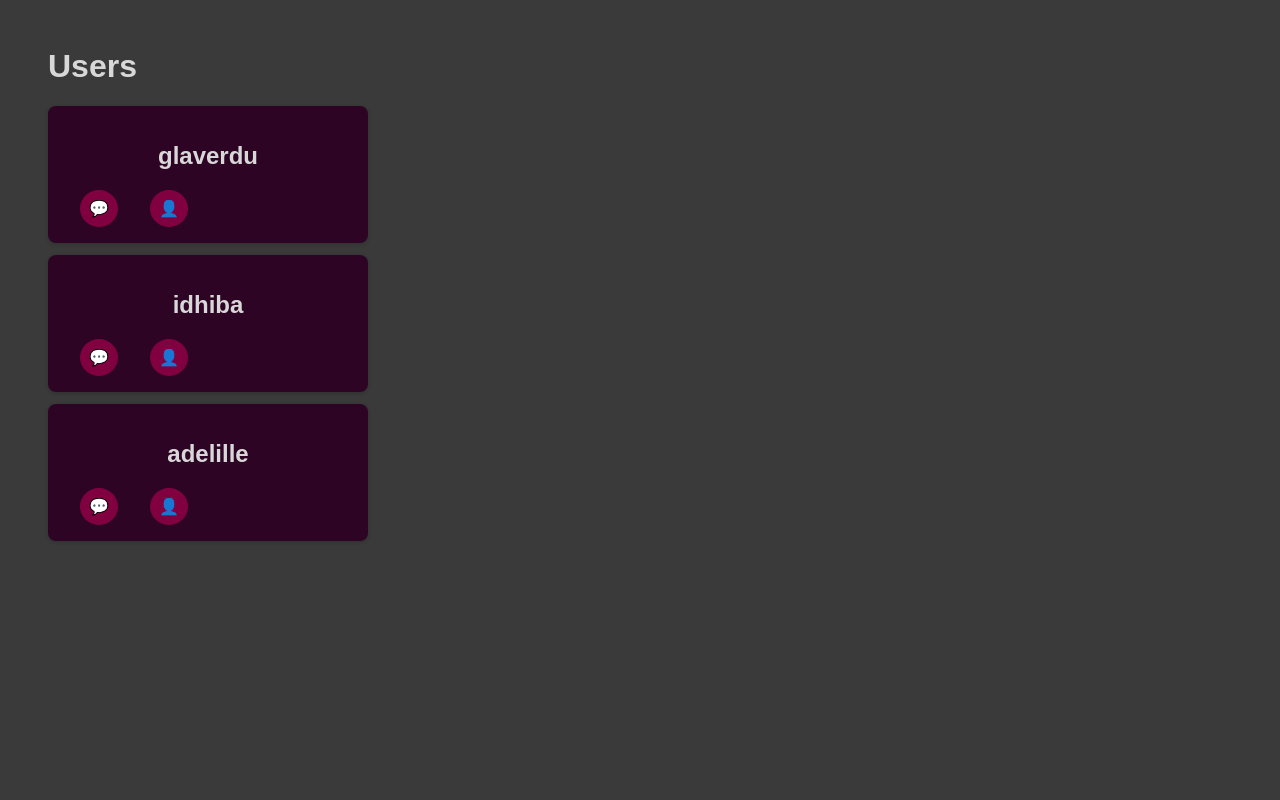
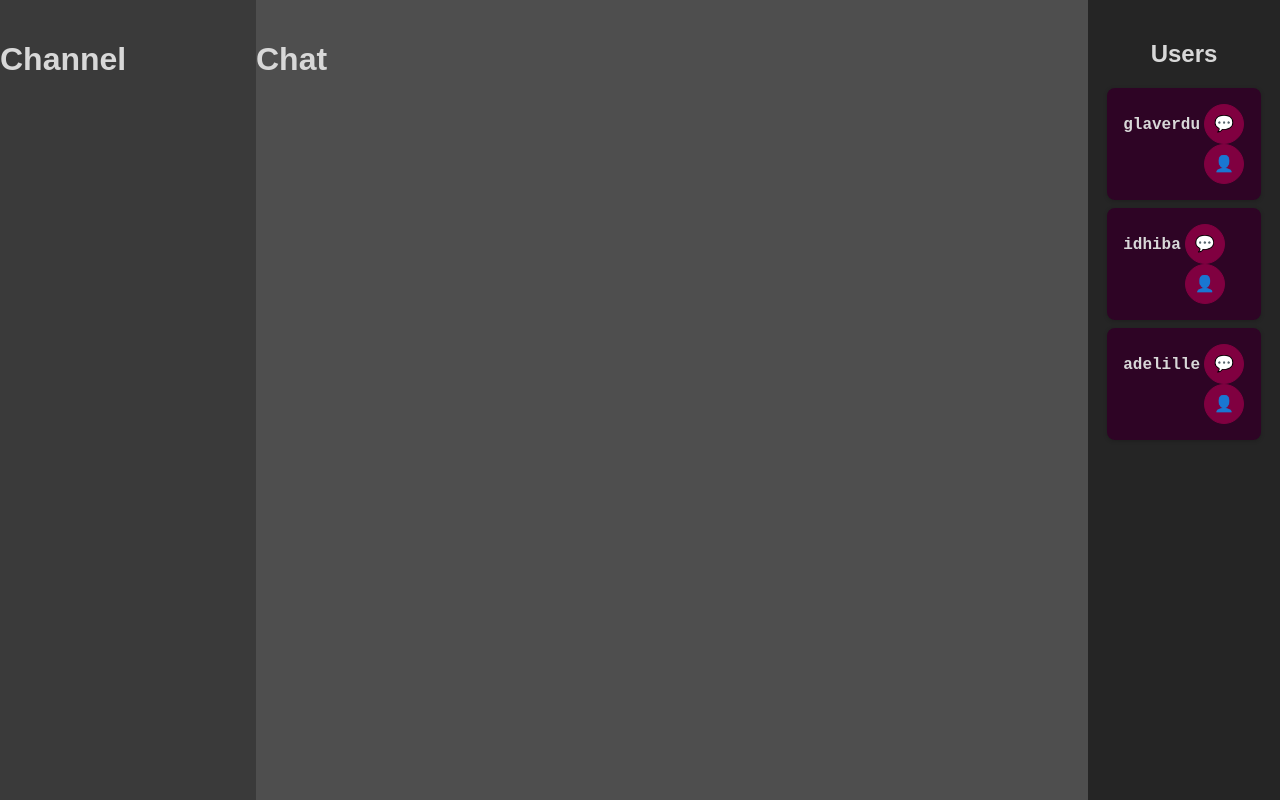
Before and after one commit to Alexdelia/training_ft_transcendance, a React (Create React App) app in the folder 04_react/: page / in a window 1280 px wide. Built offline with nearby package versions, Linux system fonts and the light colour scheme.

Commit message:
saving progress of 3 split

```diff
--- a/04_react/src/App.tsx
+++ b/04_react/src/App.tsx
@@ -16,11 +16,23 @@ function App() {
 
 	return (
 		<div>
-			<h1>Users</h1>
-			<User user={users[0]} />
-			<User user={users[1]} />
-			<User user={users[2]} />
-		</div >
+			<div className='split split--chan split--left'>
+				<h1>Channel</h1>
+			</div >
+
+			<div className='split split--chan split--center'>
+				<h1>Chat</h1>
+			</div>
+
+			<div className='split split--chan split--right'>
+				<h2>Users</h2>
+				<div className='split--center-div'>
+					<User user={users[0]} />
+					<User user={users[1]} />
+					<User user={users[2]} />
+				</div>
+			</div >
+		</div>
 	);
 }
 
--- a/04_react/src/components/profile.modal.tsx
+++ b/04_react/src/components/profile.modal.tsx
@@ -8,8 +8,8 @@ function ProfileModal(props: { user: i_user, onClose: () => void }) {
 	const p = (props.user.profilePicPath ? props.user.profilePicPath : "profile_picture/default.png");
 
 	return (
-		<div className="modal">
-			<button className="btn btn--cross" onClick={props.onClose}>✘</button>
+		<div className='modal'>
+			<button className='btn btn--cross' onClick={props.onClose}>✘</button>
 			<h2>{props.user.name}</h2>
 			<img className="img" src={p} alt="profile" />
 			<p>winrate: {w}|{l} {rate_to_print}</p>
--- a/04_react/src/components/user.component.tsx
+++ b/04_react/src/components/user.component.tsx
@@ -16,12 +16,14 @@ function User(props: { user: i_user }) {
 	}
 
 	return (
-		<div className="card">
-			<h2>{props.user.name}</h2>
-			<div className="action">
-				<button className="btn" onClick={() => { setShowChat(true) }}>💬</button>
-				<button className="btn" onClick={() => { setShowProfile(true) }}>👤</button>
-			</div>
+		<div>
+			<div className='card' style={{ display: "flex" }}>
+				<span className='h--username' style={{ flexGrow: "1" }}>{props.user.name}</span>
+				<span>
+					<button className='btn' onClick={() => { setShowChat(true) }}>💬</button>
+					<button className='btn' onClick={() => { setShowProfile(true) }}>👤</button>
+				</span >
+			</div >
 			{(showChat || showProfile) && <Backdrop onClick={resetAllStateHandle} />}
 			{showChat && <ChatModal srcName='adelille' dstName={props.user.name} onClose={() => { setShowChat(false) }} />}
 			{showProfile && <ProfileModal user={props.user} onClose={() => { setShowProfile(false) }} />}
--- a/04_react/src/index.css
+++ b/04_react/src/index.css
@@ -21,6 +21,14 @@ h2 {
 	text-align: center;
 }
 
+.h--username {
+	font-family: monospace;
+	font-weight: bold;
+	color: #d8d8d8;
+	font-size: large;
+	margin-top: 0.75rem;
+}
+
 p {
 	font: inherit;
 	color: #d8d8d8;
@@ -30,15 +38,44 @@ p {
 	margin-left: 10%;
 }
 
+.split--chan {
+	height: 100%;
+	position: fixed;
+	z-index: 1;
+	top: 0;
+	overflow-x: hidden;
+	padding-top: 20px;
+}
+
+.split--left {
+	left: 0;
+	width: 20%;
+	background-color: #3a3a3a;
+}
+
+.split--center {
+	left: 20%;
+	width: 65%;
+	background-color: #4e4e4e;
+}
+
+.split--right {
+	width: 15%;
+	right: 0;
+	background-color: #252525;
+}
+
 .btn {
 	font: inherit;
-	padding: 0.5rem 0.5rem;
+	/*padding: 0.5rem 0.5rem;*/
 	cursor: pointer;
 	border-radius: 50%;
 	background-color: #800040;
 	color: white;
 	border: 1px solid #800040;
-	margin: 0 1rem;
+	margin: 0 0.25rem;
+	height: 2.5rem;
+	width: 2.5rem;
 }
 
 .btn:hover {
@@ -70,8 +107,9 @@ p {
 	border-radius: 8px;
 	box-shadow: 0 1px 4px rgba(0, 0, 0, 0.2);
 	padding: 1rem;
-	width: 20rem;
-	margin-top: 1%;
+	width: 80%;
+	margin-top: 0.5rem;
+	margin-left: 10%;
 }
 
 .card--chat {
```
